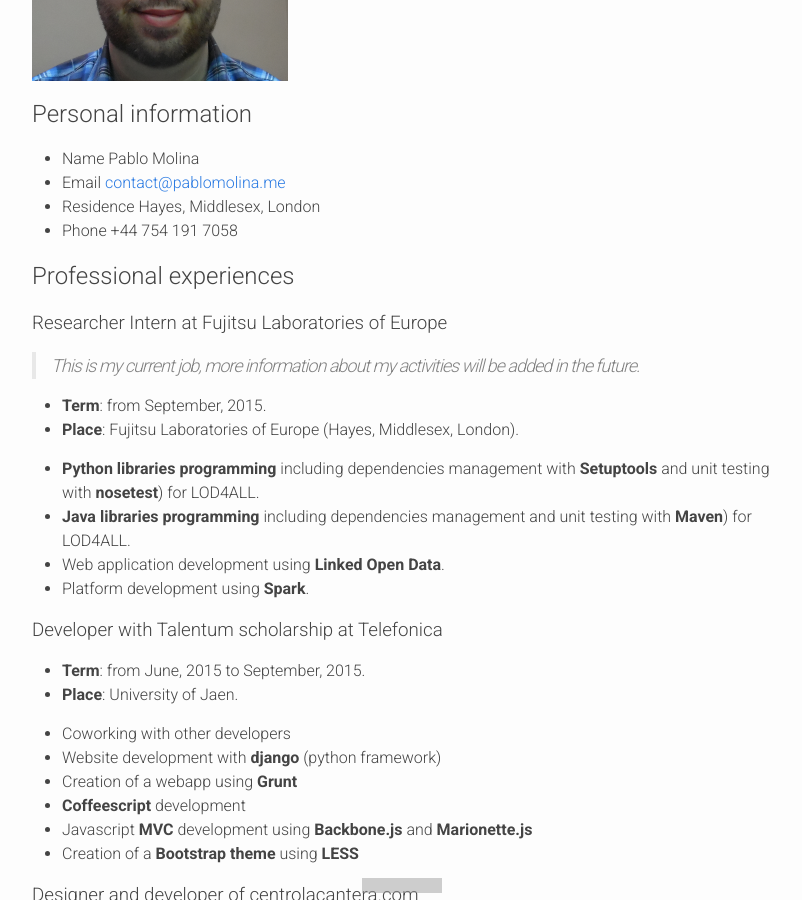
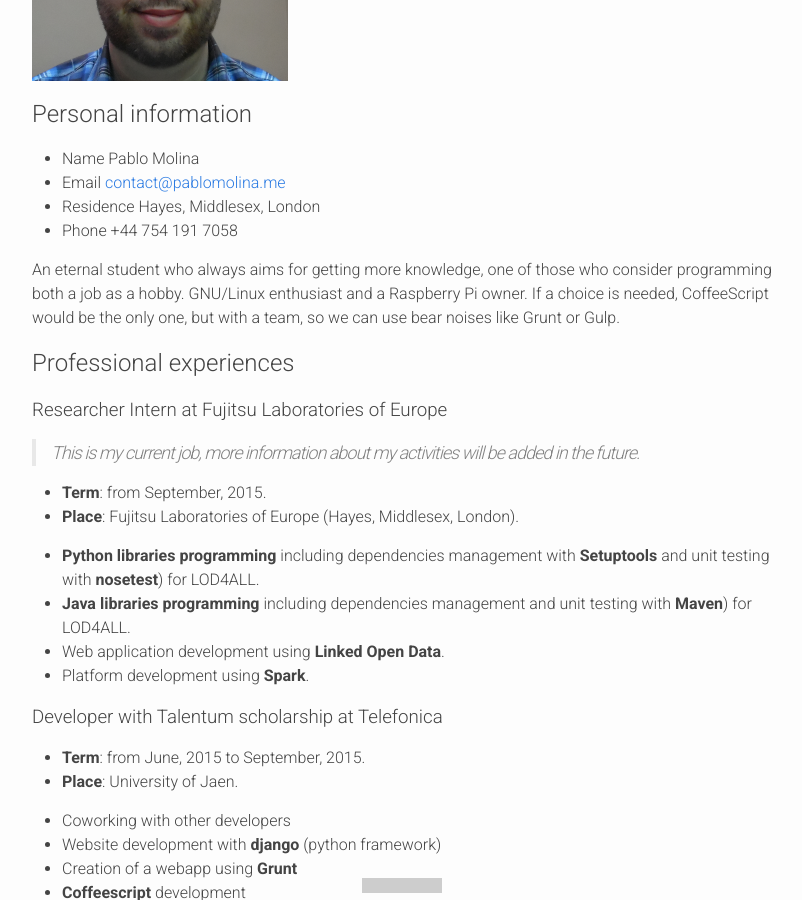
Before and after one commit to p2kmgcl/p2kmgcl.github.com, a Jekyll site: the page built from en/index.html, in a window 1280 px wide and 900 px high, scrolled down 472 px. Shown: the whole window, without its empty margins (238-1040 px from the left). Built offline with Jekyll 4.4.1, drawn with Linux system fonts in a browser that asks for light colours; nearby versions of some CDN libraries; grey boxes are pictures that could not be loaded.

Commit message:
Updated English curriculum.
- Added resume.
- Fixed first section's padding on mobile devides.
- Updated pdf with resume.

```diff
--- a/css/home.sass
+++ b/css/home.sass
@@ -236,6 +236,9 @@ $spacing-unit: 30px
             list-style-type: square
             text-align: left
 
+        &.resume p
+            text-align: justify
+
     >section.awards,
     >section.extra-formation,
     >section.personal-projects
@@ -284,6 +287,11 @@ $spacing-unit: 30px
 
             a
                 color: inherit
+
+
+        html.lang_en &
+            @media (max-width: $on-palm)
+                padding-top: $spacing-unit
 
     ul.professional-experience-data
         list-style: none
--- a/en/index.html
+++ b/en/index.html
@@ -37,6 +37,10 @@ lang: en
                 <span>+44 754 191 7058</span>
             </li>
         </ul>
+    </section>
+
+    <section class="resume">
+        <p>An eternal student who always aims for getting more knowledge, one of those who consider programming both a job as a hobby.  GNU/Linux enthusiast and a Raspberry Pi owner. If a choice is needed, CoffeeScript would be the only one, but with a team, so we can use bear noises like Grunt or Gulp.</p>
     </section>
 
     <section class="professional-experiences">
```
Also changed, not shown: 1 other file.
